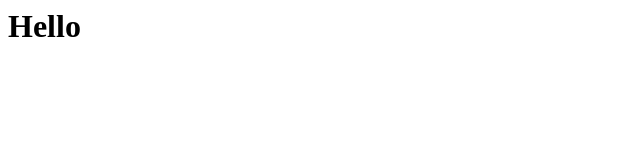
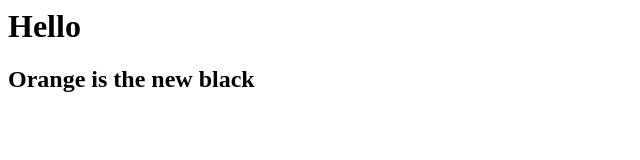
Before and after one commit to rodolfosantoyo/mySecondWebpage, a plain HTML site: page index.html in a window 1280 px wide. Shown: the whole page, without its empty margins (0-640 px from the left). Drawn offline with Linux system fonts and the light colour scheme.

Commit message:
Update index.html

```diff
--- a/index.html
+++ b/index.html
@@ -1 +1,2 @@
 <h1>Hello</h1>
+<h2>Orange is the new black</h2>
```
